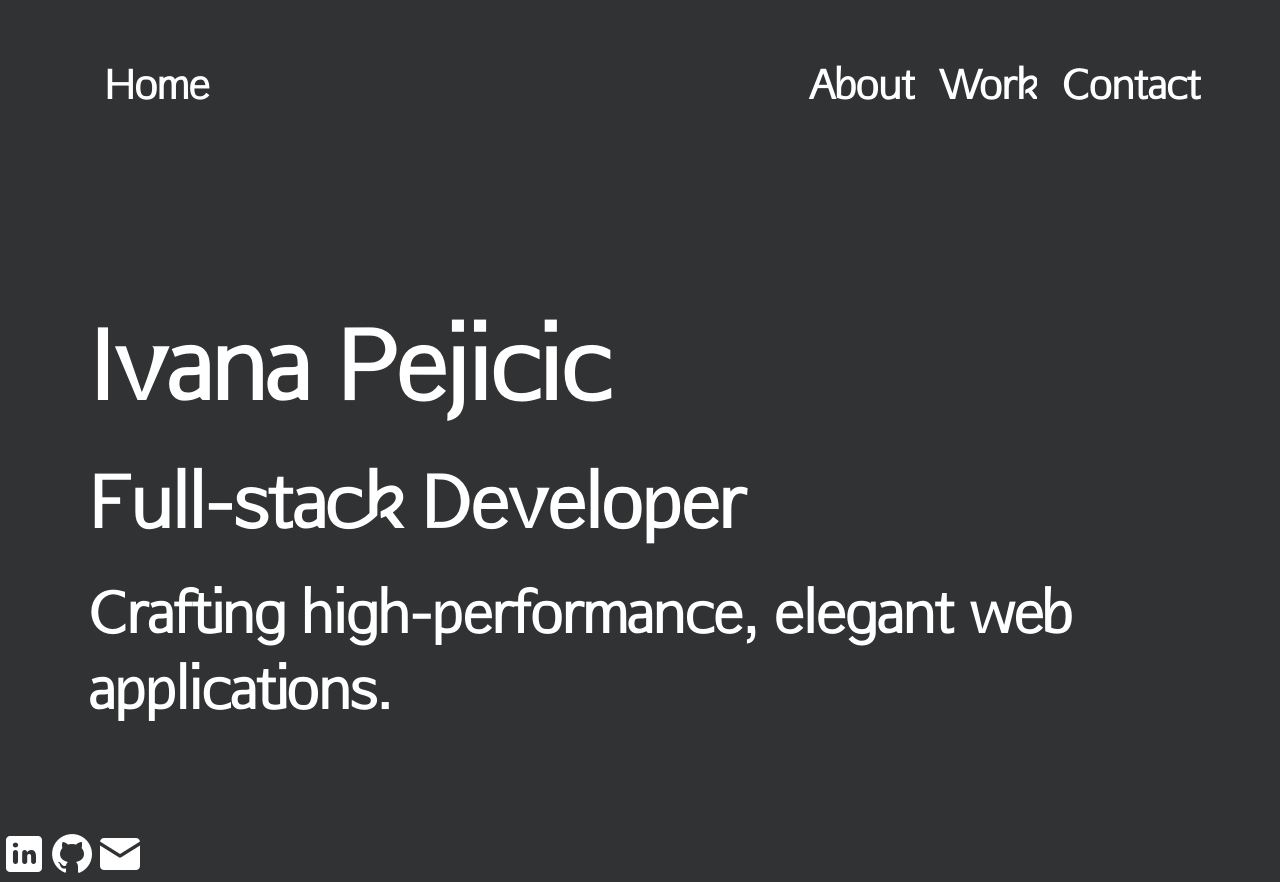
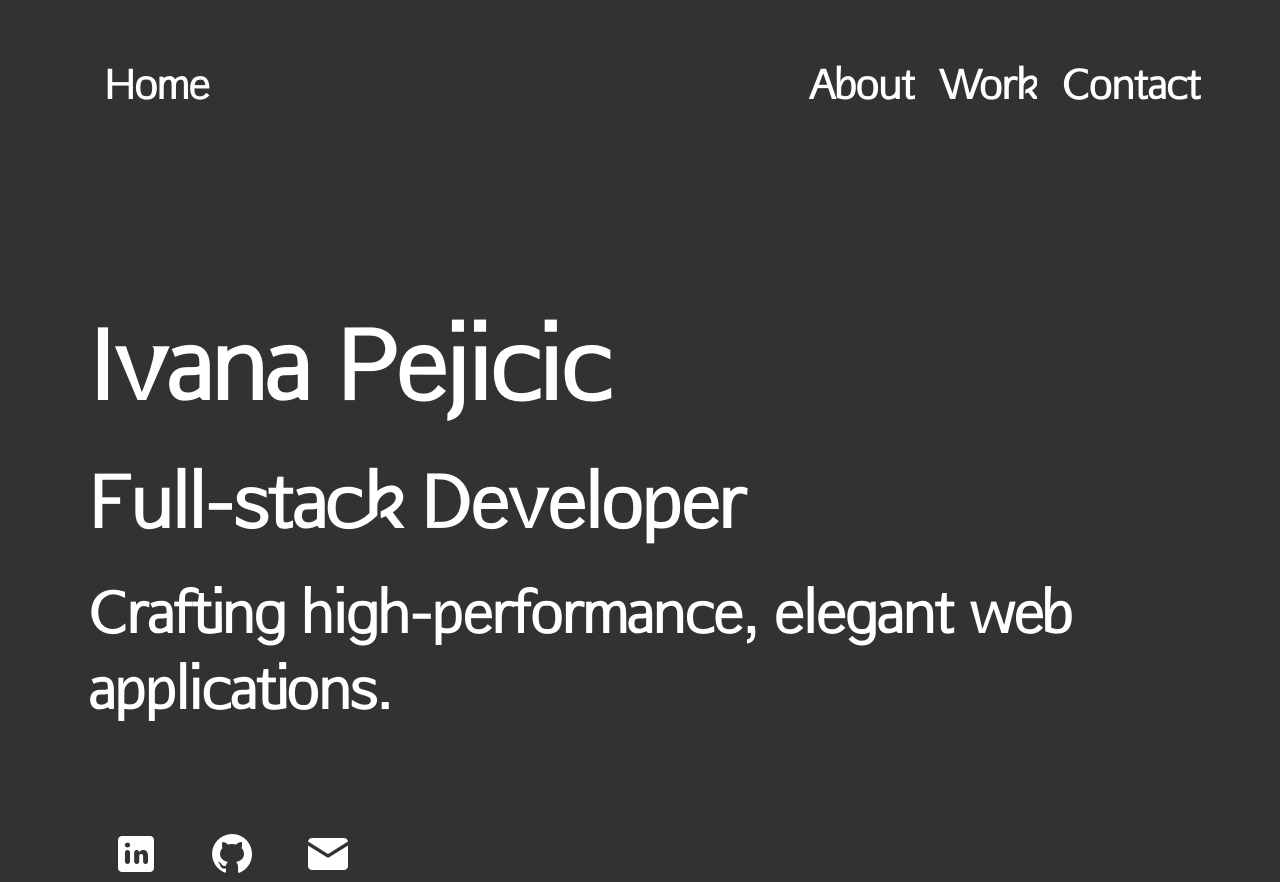
Before and after one commit to ivanapejicic/portfolio, a React (Create React App) app: page / in a window 1280 px wide. Built offline with nearby package versions, Linux system fonts and the light colour scheme.

Commit message:
Add styling to footer/icons

```diff
--- a/src/assets/pages/Home/Home.js
+++ b/src/assets/pages/Home/Home.js
@@ -25,13 +25,13 @@ function Home() {
             </div>
             <div className='footer'>
                 <Link to='https://www.linkedin.com/in/ivanapejicic/'>
-                    <img src={linkedin} alt='linkedin logo that takes to my linkedin profile' />
+                    <img className='footer-logo' src={linkedin} alt='linkedin logo that takes to my linkedin profile' />
                 </Link>
                 <Link to='https://github.com/ivanapejicic'>
-                    <img src={github} alt='github logo that takes to my github profile' />
+                    <img className='footer-logo' src={github} alt='github logo that takes to my github profile' />
                 </Link>
                 <Link to='mailto:ivanapejicic@icloud.com'>
-                    <img src={email} alt='email logo that redirects to new email with my address' />
+                    <img className='footer-logo' src={email} alt='email logo that redirects to new email with my address' />
                 </Link>
             </div>
         </>
--- a/src/assets/pages/Home/Home.scss
+++ b/src/assets/pages/Home/Home.scss
@@ -74,6 +74,28 @@
         }
     }
 }
+
+.footer{
+    padding-left: 1rem;
+    display: flex;
+    justify-content:flex-start;
+
+    @include tablet {
+        padding-left: 4rem;
+    }
+
+    &-logo{
+        padding-left: .75rem;
+
+        @include tablet {
+            padding-left: 1.5rem;
+        }
+        @include desktop {
+            padding-left: 3rem;
+        }
+    }
+
+}
 .link{
     text-decoration: none;
     padding-left: 1.5rem;
```
